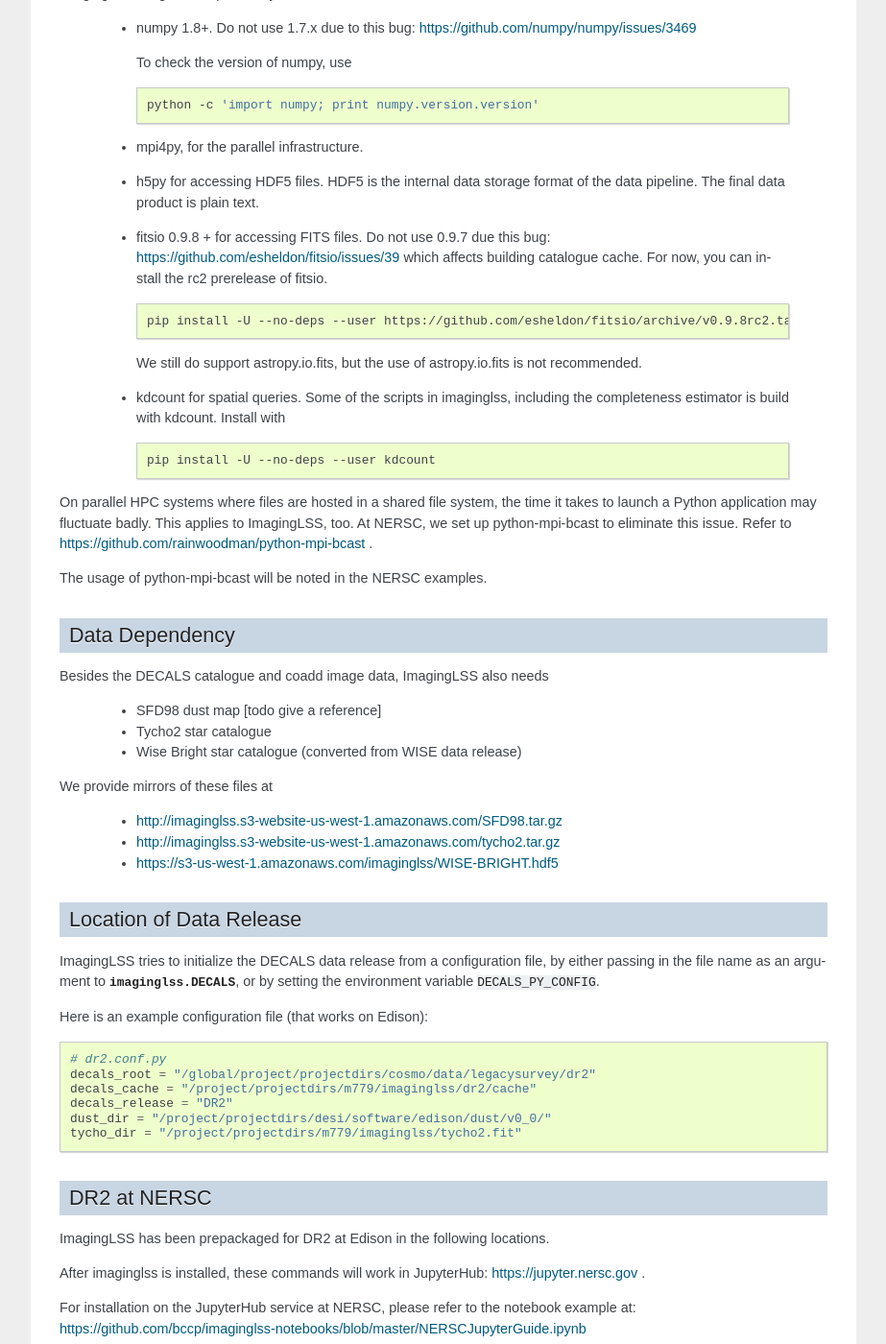
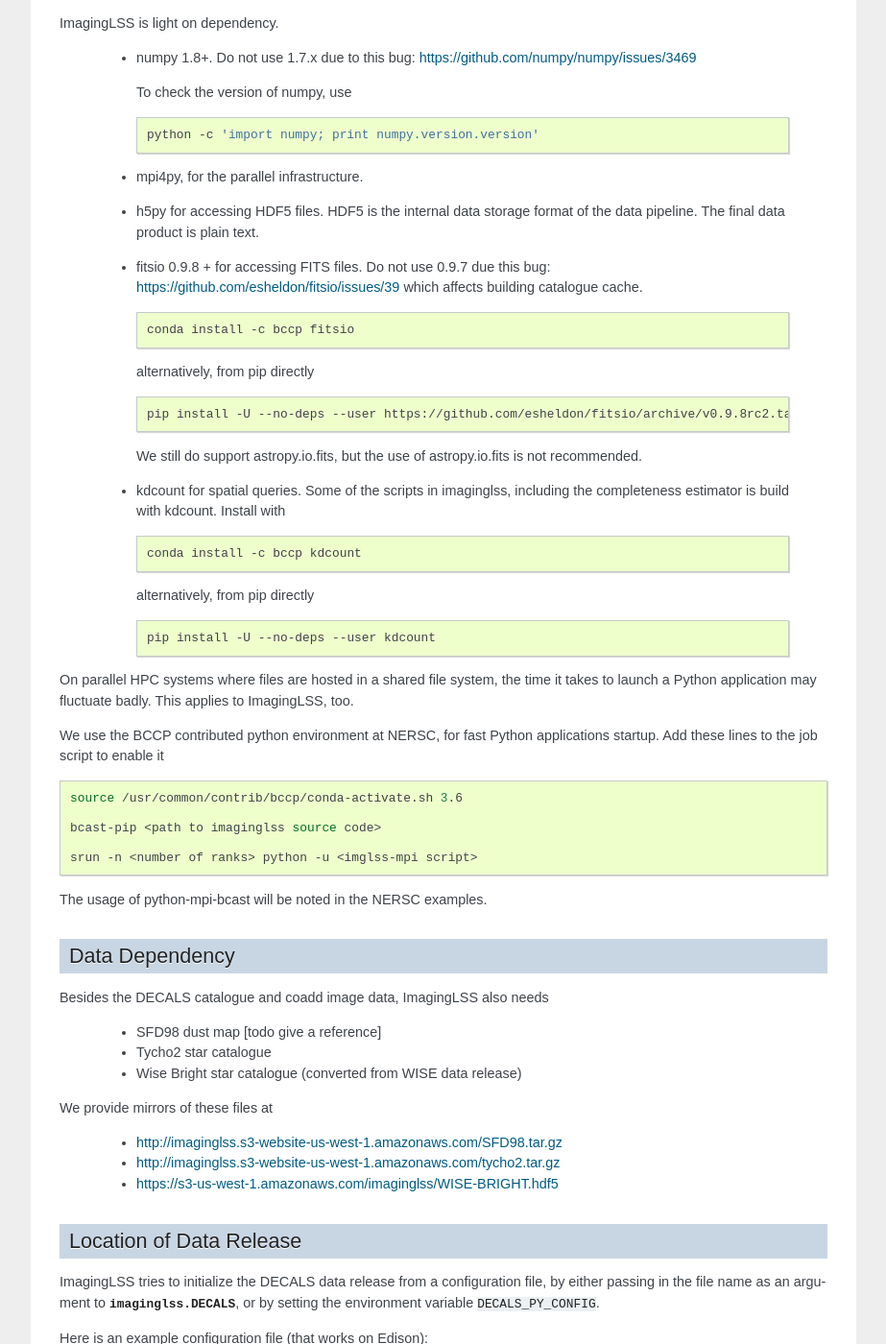
Before and after one commit to desihub/imaginglss, a Sphinx documentation site: the page built from docs/install.rst, in a window 1280 px wide and 1400 px high, scrolled down 597 px. Shown: the whole window at 96% size, without its empty margins (198-1121 px from the left). Built offline with Sphinx 7.4.7, drawn with Linux system fonts in a browser that asks for light colours; formulas are drawn with MathJax 3; pages that are not in the unit, such as notebooks, are missing from menus; some of the changed text lies outside the part shown.

Commit message:
update nersc related docs.

```diff
--- a/README.rst
+++ b/README.rst
@@ -10,7 +10,7 @@ for Large scale structure analysis.
 The modelled data is a product from the Tractor, the source identification
 software used in by DESI.
 
-Refer to http://legacysurvey.org/dr2/ for the data model.
+Refer to http://legacysurvey.org/dr5/ for the data model.
 
 Refer to the document at http://desihub.github.io/imaginglss
 
--- a/docs/install.rst
+++ b/docs/install.rst
@@ -4,15 +4,17 @@ Installation
 ImagingLSS can be installed as a regular Python package, but it can also be
 used without installation (since the code evolves rapidly with time).
 
-To install (this is how we test ImagingLSS at home)
+To install for development (this is how we test ImagingLSS)
 
 .. code-block:: bash
 
+    # (optionally) activate the python conda environment first
+
     git clone https://github.com/desihub/imaginglss/
     cd imaginglss
-    pip install --user -e .
+    pip install -e .
 
-To use without installation (this is how we test ImagingLSS at NERSC)
+To use without installation
 
 .. code-block:: bash
 
@@ -49,7 +51,12 @@ ImagingLSS is light on dependency.
  - fitsio 0.9.8 + for accessing FITS files.
    Do not use 0.9.7 due this bug: https://github.com/esheldon/fitsio/issues/39
    which affects building catalogue cache.
-   For now, you can install the rc2 prerelease of fitsio.
+
+   .. code-block:: bash
+
+       conda install -c bccp fitsio
+
+   alternatively, from pip directly
 
    .. code-block:: bash
 
@@ -64,14 +71,29 @@ ImagingLSS is light on dependency.
 
    .. code-block:: bash
 
+       conda install -c bccp kdcount
+
+   alternatively, from pip directly
+
+   .. code-block:: bash
+
       pip install -U --no-deps --user kdcount
 
 
 On parallel HPC systems where files are hosted in a shared file system,
 the time it takes to launch a Python application may fluctuate badly.
 This applies to ImagingLSS, too.
-At NERSC, we set up python-mpi-bcast to eliminate this issue. Refer to
-https://github.com/rainwoodman/python-mpi-bcast .
+
+We use the BCCP contributed python environment at NERSC, for fast Python
+applications startup. Add these lines to the job script to enable it
+
+.. code-block:: bash
+
+    source /usr/common/contrib/bccp/conda-activate.sh 3.6
+
+    bcast-pip <path to imaginglss source code>
+
+    srun -n <number of ranks> python -u <imglss-mpi script>
 
 The usage of python-mpi-bcast will be noted in the NERSC examples.
 
```
Also changed, not shown: 1 other file.
